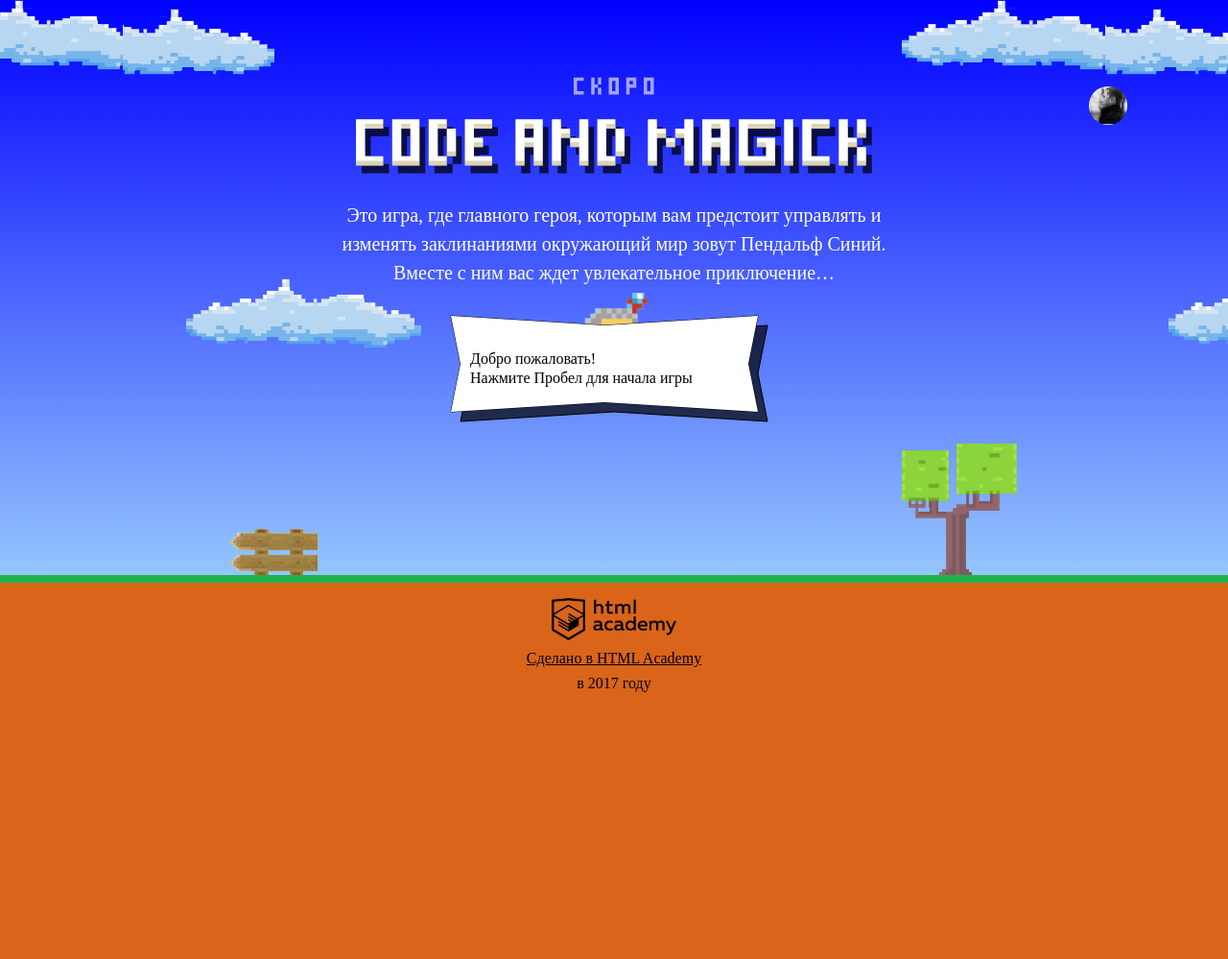
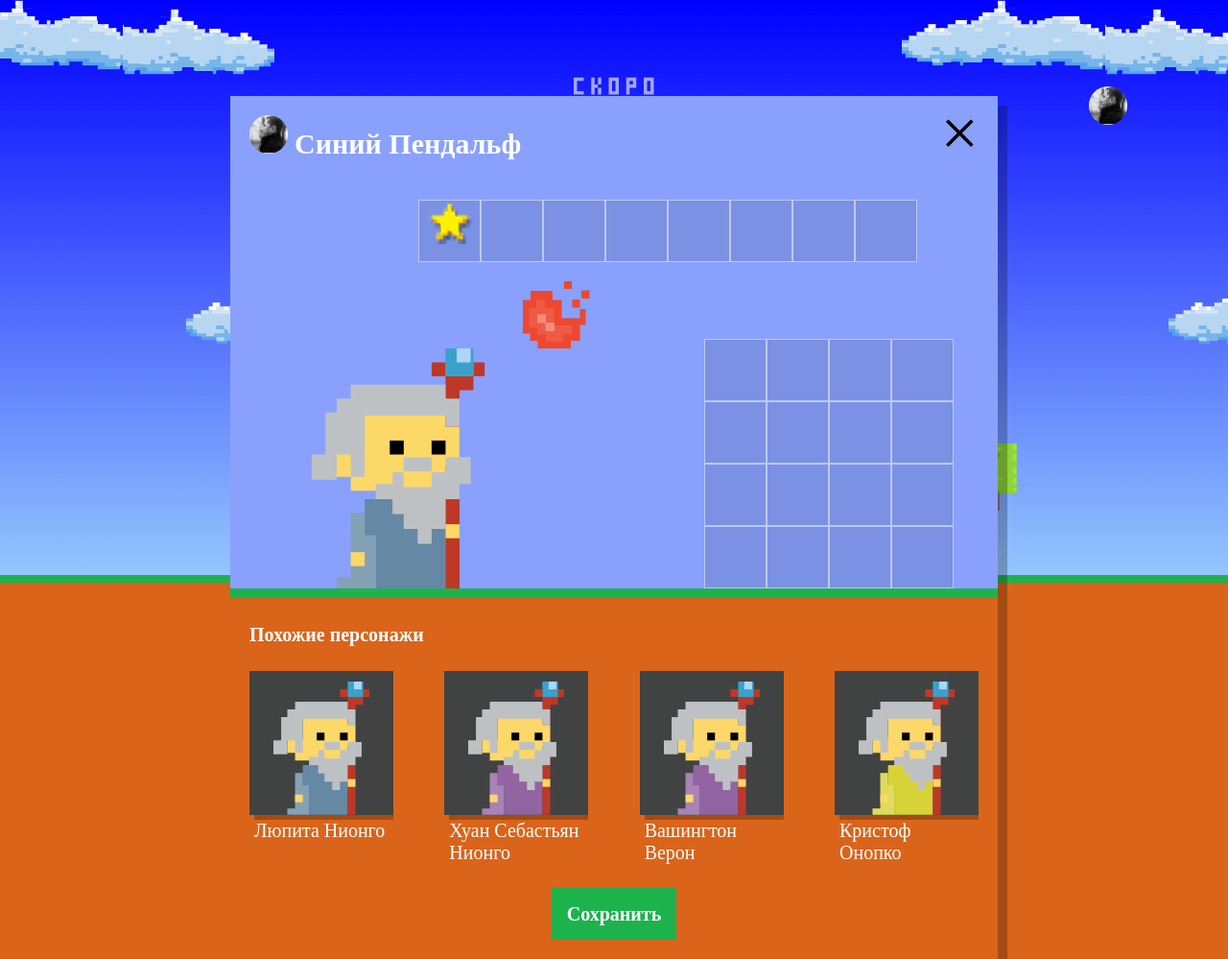
Before and after one commit to AlexejKupin/406971-code-and-magick, a website: page index.html in a window 1280 px wide. Shown: the whole page at 96% size. Before the commit the page ends 800 px from the top, so only its background shows below. Drawn offline with Linux system fonts and the light colour scheme; a web font is replaced by a local one.

Commit message:
ДЗ 3
Костыльное заполнение массива визардс случайными данными работает.... но
нужно добавть функцию по автоматическому заполнению

```diff
--- a/index.html
+++ b/index.html
@@ -206,6 +206,7 @@
 </script>
 <script src="./js/stat.js"></script>
 <script src="./js/game.js"></script>
+<script src="./js/setup.js"></script>
 
 </body>
 </html>
--- /dev/null
+++ b/js/setup.js
@@ -0,0 +1,61 @@
+
+var WIZARD_NAMES = ['Иван', 'Хуан Себастьян', 'Мария', 'Кристоф','Виктор','Юлия','Люпита','Вашингтон'];
+var WIZARD_SURNAMES = ['да Марья', 'Верон', 'Мирабелла', 'Вальц','Онопко','Топольницкая','Нионго','Ирвинг'];
+var WIZARD_COATS = ['rgb(101, 137, 164)', 'rgb(241, 43, 107)', 'rgb(146, 100, 161)', 'rgb(56, 159, 117)','rgb(215, 210, 55)','rgb(0, 0, 0)'];
+var WIZARD_EYES = ['black', 'red', 'blue', 'yellow','green',];
+
+var randName = WIZARD_NAMES[Math.floor(Math.random() * WIZARD_NAMES.length)] +' '+ WIZARD_SURNAMES[Math.floor(Math.random() * WIZARD_SURNAMES.length)];
+var randCoat = WIZARD_COATS[Math.floor(Math.random() * WIZARD_COATS.length)];
+var randEyes = WIZARD_EYES[Math.floor(Math.random() * WIZARD_EYES.length)];
+
+var wizards = [
+  {
+    name: WIZARD_NAMES[Math.floor(Math.random() * WIZARD_NAMES.length)] +' '+ WIZARD_SURNAMES[Math.floor(Math.random() * WIZARD_SURNAMES.length)],
+    coatColor: WIZARD_COATS[Math.floor(Math.random() * WIZARD_COATS.length)],
+    eyesColor : WIZARD_EYES[Math.floor(Math.random() * WIZARD_EYES.length)],
+  },
+  {
+    name: WIZARD_NAMES[Math.floor(Math.random() * WIZARD_NAMES.length)] +' '+ WIZARD_SURNAMES[Math.floor(Math.random() * WIZARD_SURNAMES.length)],
+    coatColor: WIZARD_COATS[Math.floor(Math.random() * WIZARD_COATS.length)],
+    eyesColor : WIZARD_EYES[Math.floor(Math.random() * WIZARD_EYES.length)],
+  },
+  {
+    name: WIZARD_NAMES[Math.floor(Math.random() * WIZARD_NAMES.length)] +' '+ WIZARD_SURNAMES[Math.floor(Math.random() * WIZARD_SURNAMES.length)],
+    coatColor: WIZARD_COATS[Math.floor(Math.random() * WIZARD_COATS.length)],
+    eyesColor : WIZARD_EYES[Math.floor(Math.random() * WIZARD_EYES.length)],
+  },
+
+  {
+    name: WIZARD_NAMES[Math.floor(Math.random() * WIZARD_NAMES.length)] +' '+ WIZARD_SURNAMES[Math.floor(Math.random() * WIZARD_SURNAMES.length)],
+    coatColor: WIZARD_COATS[Math.floor(Math.random() * WIZARD_COATS.length)],
+    eyesColor : WIZARD_EYES[Math.floor(Math.random() * WIZARD_EYES.length)],
+  },
+];
+
+
+
+
+var userDialog = document.querySelector('.setup');
+userDialog.classList.remove('hidden');
+
+var similarListElement = userDialog.querySelector('.setup-similar-list');
+
+var similarWizardTemplate = document.querySelector('#similar-wizard-template').content;
+
+
+var renderWizard = function (wizard) {
+  var wizardElement = similarWizardTemplate.cloneNode(true);
+
+  wizardElement.querySelector('.setup-similar-label').textContent = wizard.name;
+  wizardElement.querySelector('.wizard-coat').style.fill = wizard.coatColor;
+
+  return wizardElement;
+}
+
+var fragment = document.createDocumentFragment();
+for (var i = 0; i < wizards.length; i++) {
+  fragment.appendChild(renderWizard(wizards[i]));
+}
+similarListElement.appendChild(fragment);
+
+userDialog.querySelector('.setup-similar').classList.remove('hidden');
```
